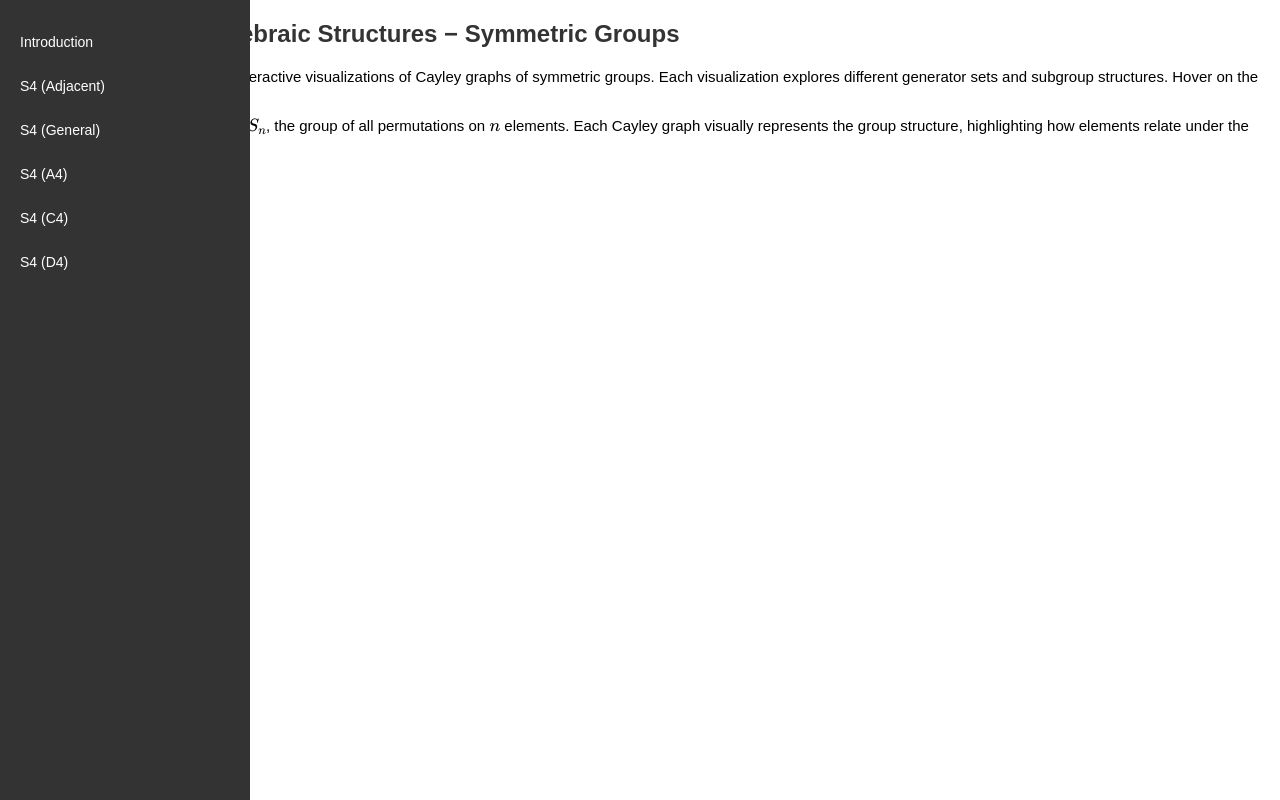
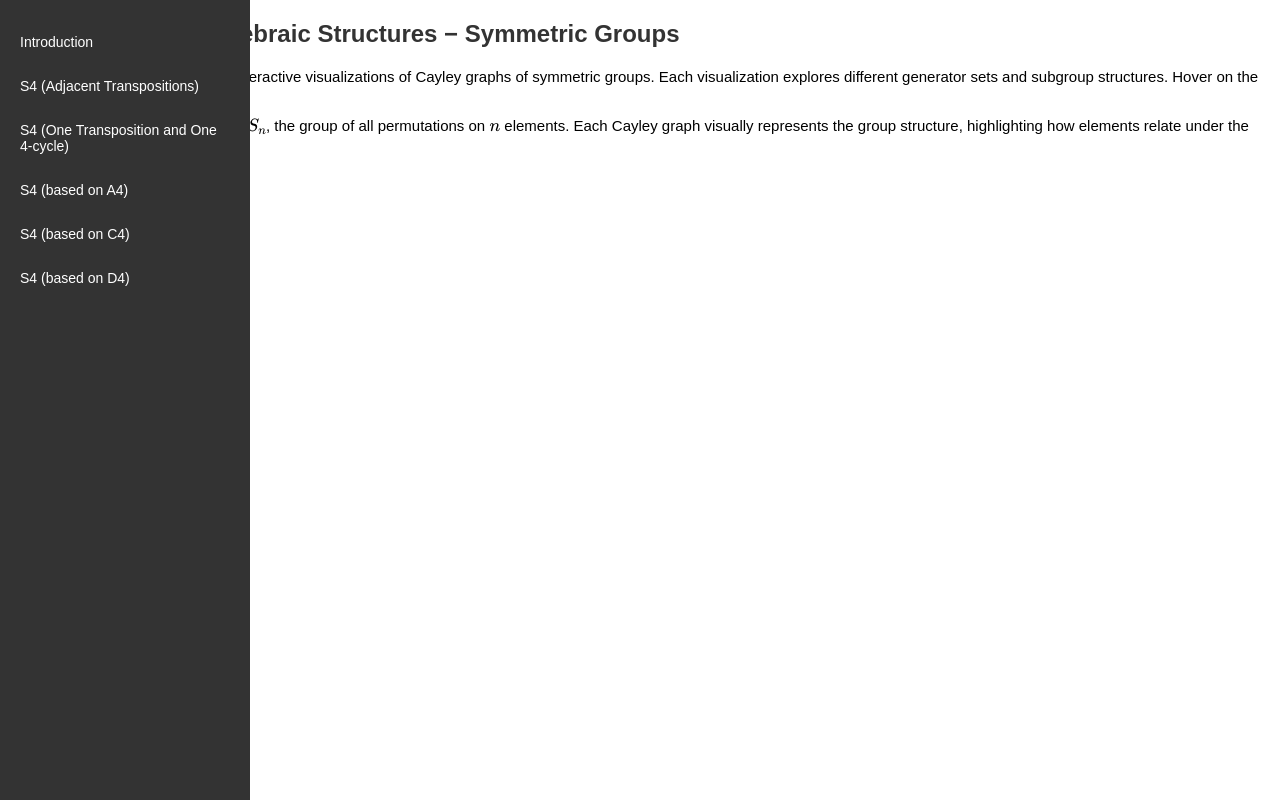
Before and after one commit to AWei702/Visualization-of-Algebraic-Structures, a plain HTML site: page index.html in a window 1280 px wide. Drawn offline with nearby package versions, Linux system fonts and the light colour scheme.

Commit message:
Update index.html

```diff
--- a/index.html
+++ b/index.html
@@ -124,11 +124,11 @@
 <div id="hoverArea" aria-hidden="true"></div>
 <div class="sidebar" id="sidebar">
     <button onclick="showIntroduction()">Introduction</button>
-    <button onclick="loadGraph('graphs/cayley_graph_S4_gs_1.html', '<h3>Cayley Graph of $S_4$ (Adjacent Transpositions)</h3><p>left</p>')">S4 (Adjacent)</button>
-    <button onclick="loadGraph('graphs/cayley_graph_S4_gs_2.html', '<h3>Cayley Graph of $S_4$ (General Transpositions)</h3><p>left</p>')">S4 (General)</button>
-    <button onclick="loadGraph('graphs/cayley_graph_S4_A4.html', '<h3>Cayley Graph of $S_4$ (based on $A_4$)</h3><p>left</p>')">S4 (A4)</button>
-    <button onclick="loadGraph('graphs/cayley_graph_S4_C4.html', '<h3>Cayley Graph of $S_4$ (based on $C_4$)</h3><p>left</p>')">S4 (C4)</button>
-    <button onclick="loadGraph('graphs/cayley_graph_S4_D4.html', '<h3>Cayley Graph of $S_4$ (based on $D_4$)</h3><p>left</p>')">S4 (D4)</button>
+    <button onclick="loadGraph('graphs/cayley_graph_S4_gs_1.html', '<h3>Cayley Graph of $S_4$ (Adjacent Transpositions)</h3><p>left</p>')">S4 (Adjacent Transpositions)</button>
+    <button onclick="loadGraph('graphs/cayley_graph_S4_gs_2.html', '<h3>Cayley Graph of $S_4$ (General Transpositions)</h3><p>left</p>')">S4 (One Transposition and One 4-cycle)</button>
+    <button onclick="loadGraph('graphs/cayley_graph_S4_A4.html', '<h3>Cayley Graph of $S_4$ (based on $A_4$)</h3><p>left</p>')">S4 (based on A4)</button>
+    <button onclick="loadGraph('graphs/cayley_graph_S4_C4.html', '<h3>Cayley Graph of $S_4$ (based on $C_4$)</h3><p>left</p>')">S4 (based on C4)</button>
+    <button onclick="loadGraph('graphs/cayley_graph_S4_D4.html', '<h3>Cayley Graph of $S_4$ (based on $D_4$)</h3><p>left</p>')">S4 (based on D4)</button>
 </div>
 
 <div class="main-content">
```
